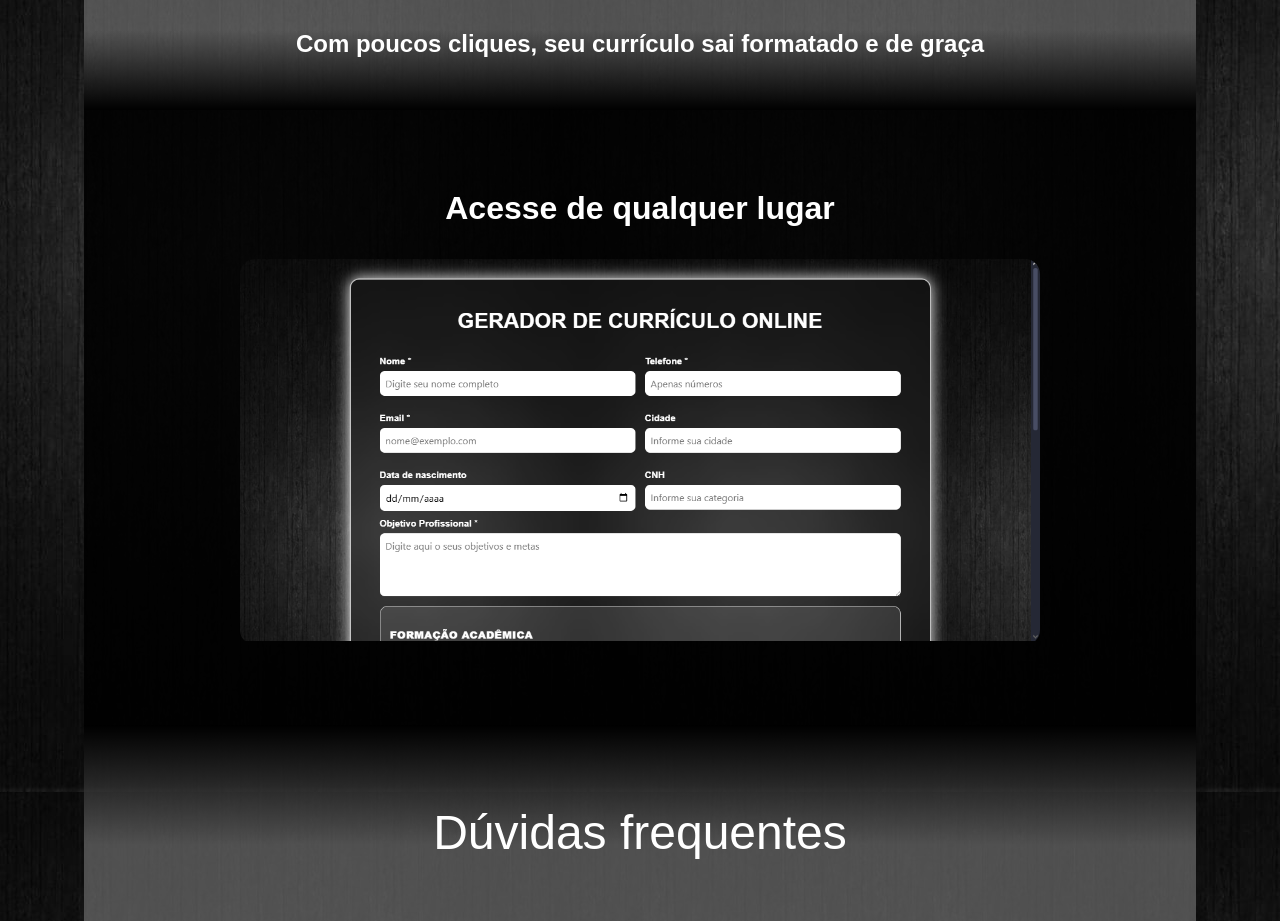
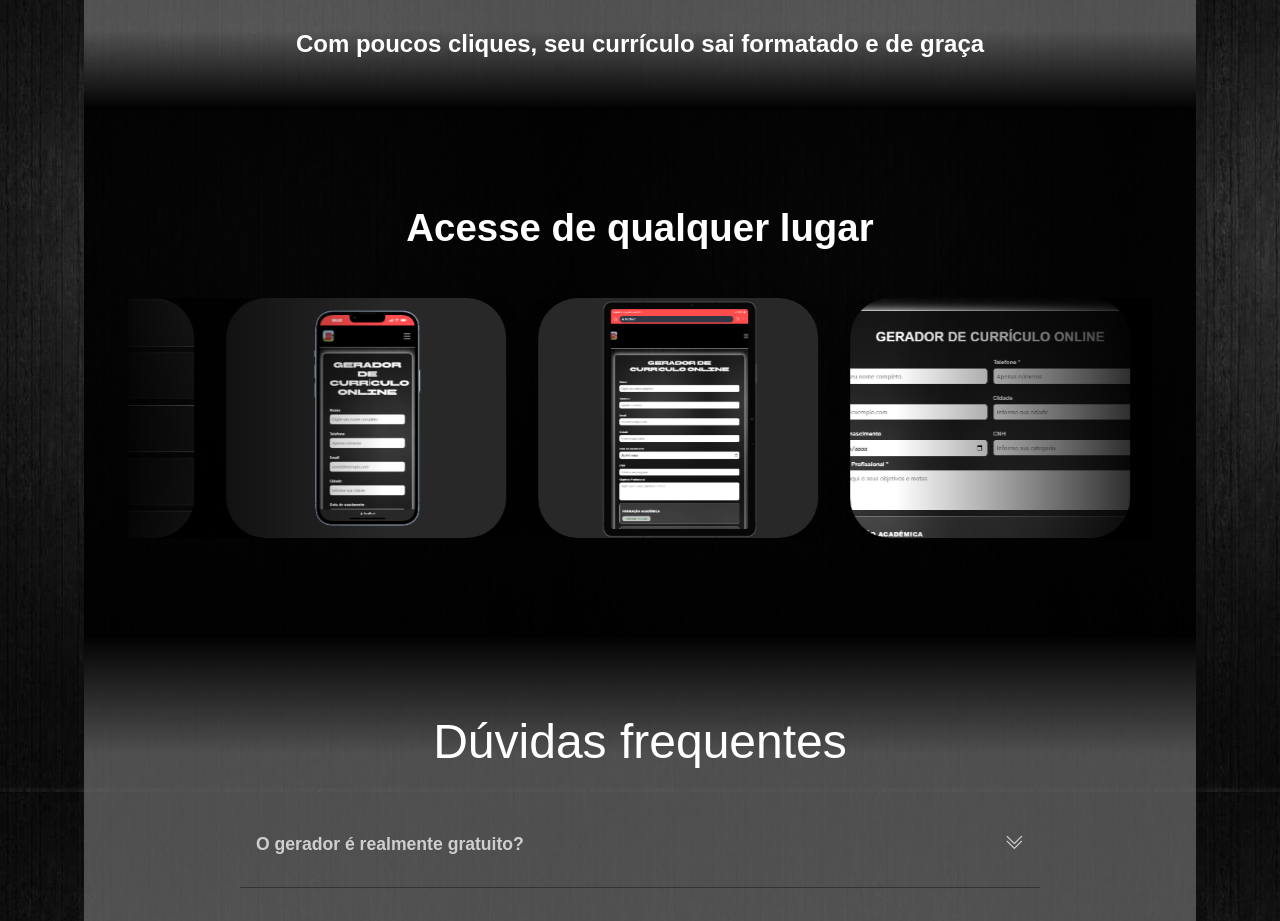
Before and after one commit to Matheus-Fernando-br/Gerador-de-Curriculo-Online, a React (Create React App) app in the folder frontend/: page / in a window 1280 px wide. Shown: the part 1210-2131 px from the top of the page. Built offline with nearby package versions, Linux system fonts and the light colour scheme; a web font is replaced by a local one.

Commit message:
Etapa 1- concluida

```diff
--- a/frontend/src/pages/telaInicial/telaInicial.css
+++ b/frontend/src/pages/telaInicial/telaInicial.css
@@ -152,30 +152,87 @@ html {
 }
 
 
-/* SECTION 3 */
+/* SECTION 3 - Carrossel estilo Prudential (loop contínuo) */
 .telaInicial .sec3 {
   background-color: var(--cor-preta-apagada);
-  padding: 5rem 2rem;
+  padding: 6rem 0;
   text-align: center;
+  overflow: hidden;
 }
+
 .telaInicial .sec3 h2 {
-  margin-bottom: 2rem;
-  font-size: 2rem;
+  font-size: 2.4rem;
+  margin-bottom: 3rem;
 }
-.telaInicial .carousel {
-  max-width: 800px;
+
+.telaInicial .carousel-container {
+  position: relative;
+  overflow: hidden;
+  width: 100%;
+  max-width: 80vw;
   margin: 0 auto;
+}
+
+.telaInicial .carousel-track {
+  display: flex;
+  gap: 2rem;
+  width: max-content;
+  animation: scrollCarousel 15s linear infinite;
+}
+
+/* Truque: duplicar as imagens sem pular */
+.telaInicial .carousel-track::after {
+  content: "";
+  display: block;
+}
+
+.telaInicial .carousel-item {
+  flex: 0 0 auto;
+  width: 280px;
+  height: 30vh;
+  border-radius: 40px;
   overflow: hidden;
-  border-radius: 15px;
+  box-shadow: 0 6px 18px rgba(0, 0, 0, 0.4);
 }
-.telaInicial .carousel-img {
+
+.telaInicial .carousel-item img {
   width: 100%;
-  height: auto;
-  opacity: 0;
-  transition: opacity 1s ease-in-out;
+  height: 100%;
+  object-fit: cover;
+  display: block;
+  border-radius: 25px;
 }
-.telaInicial .carousel-img.fade {
-  opacity: 1;
+
+/* Loop contínuo sem “salto” */
+@keyframes scrollCarousel {
+  0% {
+    transform: translateX(0);
+  }
+  100% {
+    transform: translateX(-50%);
+  }
+}
+
+/* Máscara de fade nas laterais — opcional (dá um toque premium) */
+.telaInicial .carousel-container::before,
+.telaInicial .carousel-container::after {
+  content: "";
+  position: absolute;
+  top: 0;
+  width: 20vw;
+  height: 100%;
+  z-index: 2;
+  pointer-events: none;
+}
+
+.telaInicial .carousel-container::before {
+  left: 0;
+  background: linear-gradient(to right, var(--cor-preta-apagada), transparent);
+}
+
+.telaInicial .carousel-container::after {
+  right: 0;
+  background: linear-gradient(to left, var(--cor-preta-apagada), transparent);
 }
 
 /* FAQ */
@@ -408,6 +465,21 @@ html {
     transform: translateY(-22%);
   }
 
+   .telaInicial .carousel-item {
+    width: 70vw;
+    height: 160px;
+  }
+
+  .telaInicial .carousel-track {
+    gap: 1rem;
+    animation: scrollCarousel 15s linear infinite;
+  }
+
+  .telaInicial .sec3 h2 {
+    font-size: 1.8rem;
+    margin-bottom: 2rem;
+  }
+
   .telaInicial .quem-somos {
     justify-content: center;
     padding: 0 2rem;
--- a/frontend/src/pages/telaInicial/telaInicial.js
+++ b/frontend/src/pages/telaInicial/telaInicial.js
@@ -7,7 +7,7 @@ import Login from "../../components/login/login";
 
   export default function TelaInicial() {
     const [currentSlide, setCurrentSlide] = useState(0);
-  const slides = ["/notebook.png", "/notebook01.png"];
+    const slides = ["/notebook.png", "/notebook01.png", "/notebook02.png", "/notebook03.png"];
     const navigate = useNavigate();
 
     const [faqOpen, setFaqOpen] = useState(null);
@@ -15,13 +15,6 @@ export default function TelaInicial() {
 
     const toggleFaq = (i) => setFaqOpen(faqOpen === i ? null : i);
     const toggleMenu = () => setMenuOpen(!menuOpen);
-
-  useEffect(() => {
-    const timer = setInterval(() => {
-      setCurrentSlide((prev) => (prev + 1) % slides.length);
-    }, 3000);
-    return () => clearInterval(timer);
-  }, [slides.length]);
 
     // === ANIMAÇÃO POR SCROLL ===
     const observer = useRef(null);
@@ -69,7 +62,7 @@ export default function TelaInicial() {
         </nav>
 
         {/* BOTÃO FLUTUANTE */}
-      <div className="floating-button delay3">
+        <div className="floating-button">
           <button className="btn-floating" onClick={() => navigate("/gerador")}>
             Gerar currículo
           </button>
@@ -99,12 +92,14 @@ export default function TelaInicial() {
         {/* SECTION 3 */}
         <section className="sec3" id="como-funciona">
           <h2 className="delay1">Acesse de qualquer lugar</h2>
-        <div className="carousel delay2">
-          <img
-            src={slides[currentSlide]}
-            alt="preview"
-            className="carousel-img fade"
-          />
+          <div className="carousel-container delay2">
+            <div className="carousel-track">
+              {slides.concat(slides).map((src, i) => (
+                <div key={i} className="carousel-item">
+                  <img src={src} alt={`slide-${i}`} />
+                </div>
+              ))}
+            </div>
           </div>
         </section>
 
```
Also changed, not shown: frontend/public/notebook02.png (added), frontend/public/notebook03.png (added). Lines whose indentation alone changed are shown as unchanged.
